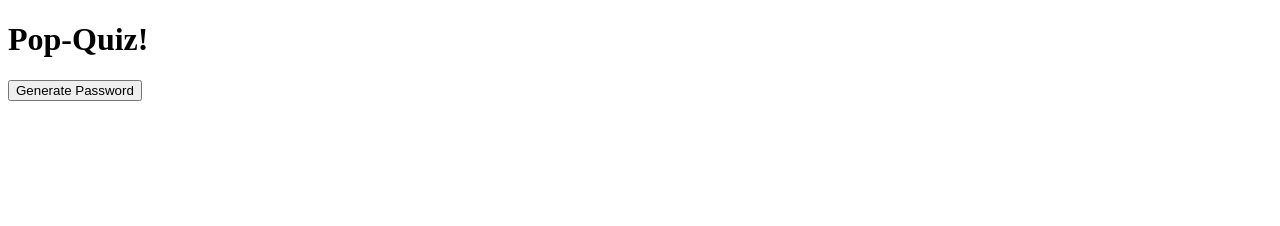
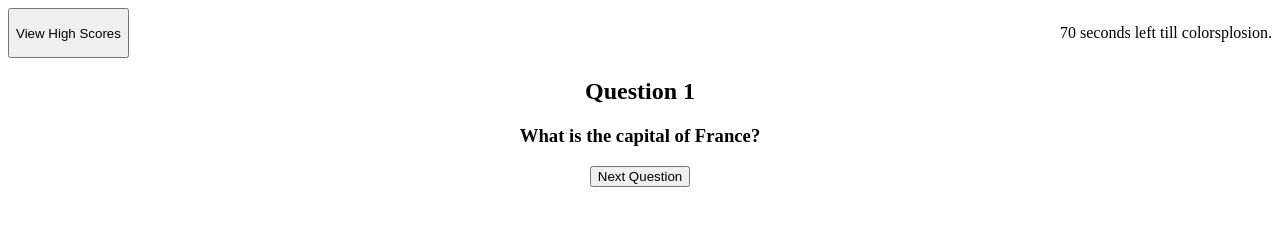
Before and after one commit to Searaden/pop-quiz, a plain HTML site: page index.html in a window 1280 px wide. Drawn offline with Linux system fonts and the light colour scheme.

Commit message:
added most functionality for questions

```diff
--- a/assets/script.js
+++ b/assets/script.js
@@ -0,0 +1,74 @@
+var timeEl = document.querySelector(".time");
+var mainEl = document.getElementById("main");
+var quizEl = document.getElementById(".quiz");
+var questionNumberEl = document.getElementById(".questionNumber");
+var questionEl = document.getElementById(".question");
+var answerEL = document.getElementById(".answer");
+
+var secondsLeft = 75;
+//Code for timer and quiz end
+function setTime() {
+  var timerInterval = setInterval(function() {
+    secondsLeft--;
+    timeEl.textContent = secondsLeft + " seconds left till colorsplosion.";
+
+    if(secondsLeft === 0) {
+      clearInterval(timerInterval);
+      sendMessage();
+    }
+
+  }, 1000);
+}
+
+function sendMessage() {
+  timeEl.textContent = " ";
+  var imgEl = document.createElement("img");
+  imgEl.setAttribute("src", "images/image_1.jpg");
+  mainEl.appendChild(imgEl);
+
+}
+
+setTime();
+
+
+//Code for quiz questions and answer
+
+
+var quiz = [
+    {
+      questionNumber: "Question 1",
+      question: "What is the capital of France?",
+      answers: ["London", "Paris", "Madrid", "Berlin"],
+      correctAnswerIndex: 1
+    },
+    {
+      questionNumber: "Question 2",
+      question: "What is the largest country in the world by land area?",
+      answers: ["Russia", "China", "Canada", "United States"],
+      correctAnswerIndex: 0
+    },
+    // add more questions here
+];
+
+function question(index) {
+    var question = quiz[index];
+    var questionNumberEl = document.querySelector(".questionNumber");
+    var questionEl = document.querySelector(".question");
+    var answerEls = document.querySelectorAll(".answers li");
+
+    // populate the elements
+    questionNumberEl.textContent = question.questionNumber;
+    questionEl.textContent = question.question;
+    for (var i = 0; i < question.answers.length; i++) {
+      answerEls[i].textContent = question.answers[i];
+    }
+}
+
+var currentQuestionIndex = 0;
+question(currentQuestionIndex);
+
+var nextQuestionButton = document.querySelector("#nextQuestion");
+nextQuestionButton.addEventListener("click", function() {
+  currentQuestionIndex++;
+  question(currentQuestionIndex);
+});
--- a/assets/style.css
+++ b/assets/style.css
@@ -0,0 +1,10 @@
+.header{
+    display: flex;
+    justify-content: space-between;
+
+}
+.main{
+    flex-direction: column;
+    justify-content: center;
+    text-align: center;
+}
--- a/index.html
+++ b/index.html
@@ -8,14 +8,23 @@
     <link rel="stylesheet" href="assets\style.css" />
   </head>
   <body>
-     <div class="header">
-      <header>
-        <h1>Pop-Quiz!</h1>
-      </header>
-          <button id="generate" class="btn">Generate Password</button>
+    <header>
+        <div class="header">
+            <button id="high-score" class="btn">View High Scores</button>
+            <p class="time"></p>
         </div>
-      </div>
+    </header>
+
     </div>
+    <main class="main">
+        <section class="quiz">
+          <h2 class="questionNumber"></h2>
+          <h3 class="question"></h3>
+          <ul class="answers">
+          </ul>
+          <button id="nextQuestion" class="btn">Next Question</button>
+        </section>
+      </main>
     <script src="assets\script.js"></script>
   </body>
 </html>
```
